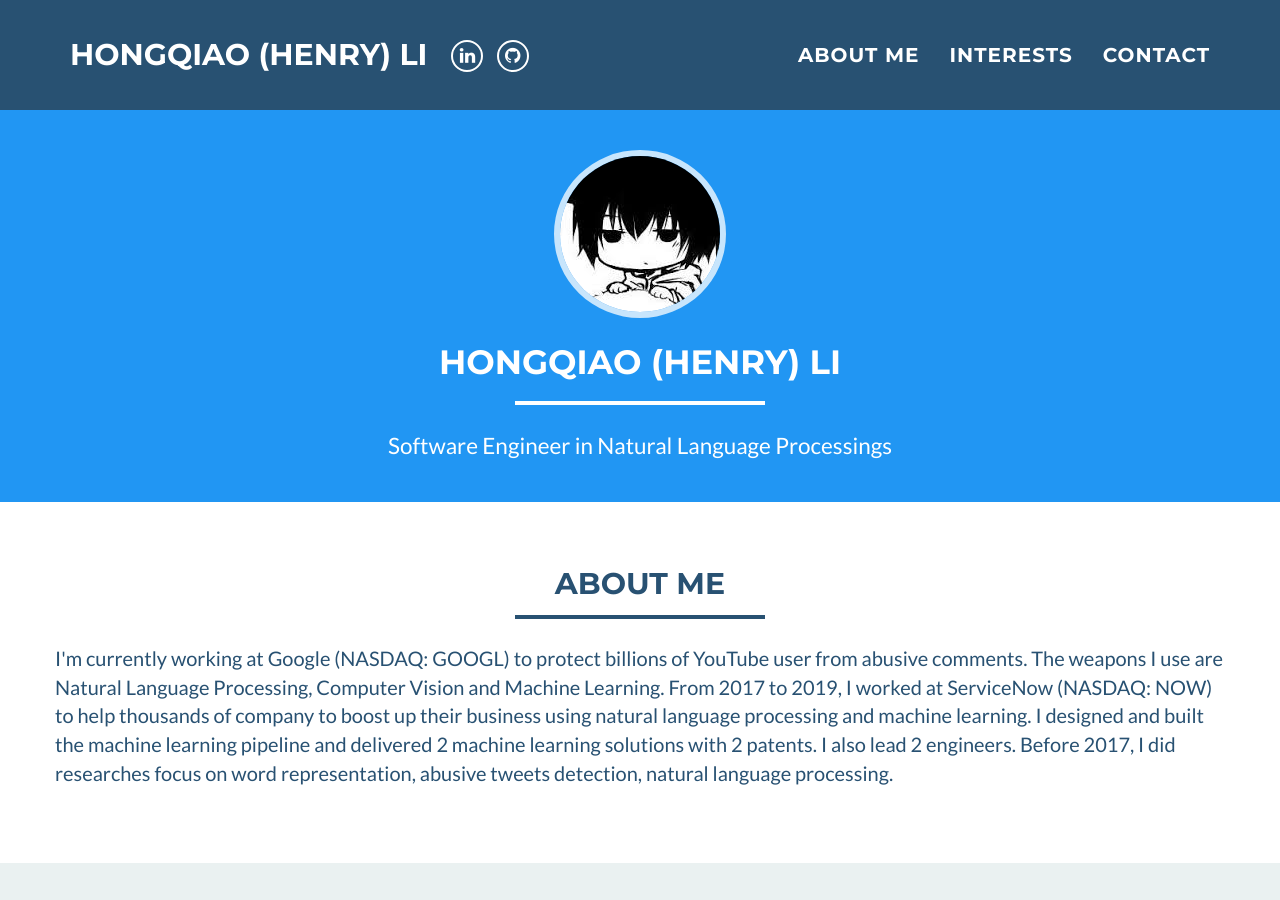
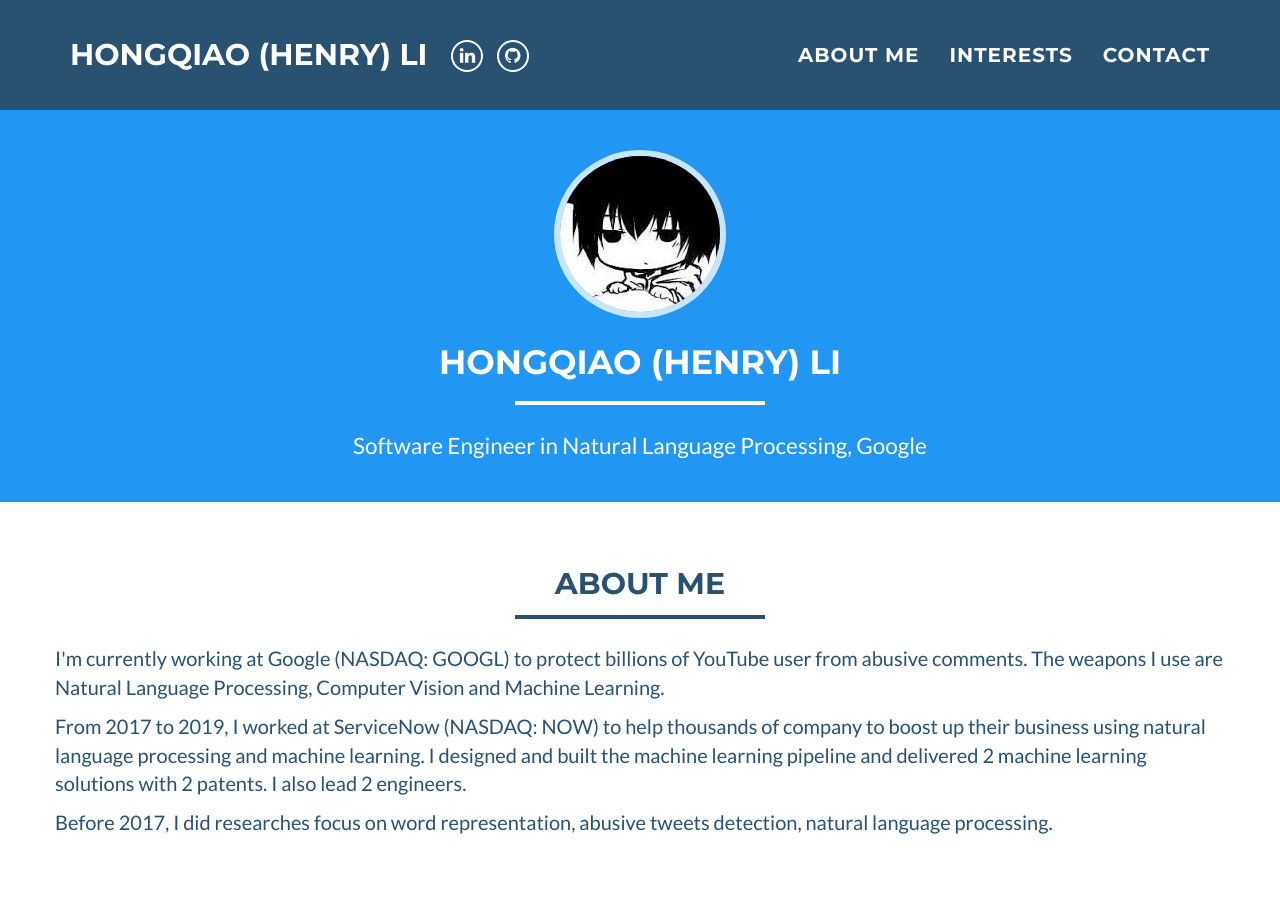
Before and after one commit to henrylih/henrylih.github.io, a Jekyll site: the page built from index.html, in a window 1280 px wide and 900 px high. Built offline with Jekyll 4.4.1, drawn with Linux system fonts in a browser that asks for light colours.

Commit message:
Formatted the description.

```diff
--- a/_config.yml
+++ b/_config.yml
@@ -3,7 +3,7 @@ name: Hongqiao (Henry) Li
 email: lhq.day@gmail.com
 
 keywords: "Software Engineer, Natural Language Processing, Computer Vision, Machine Learning, Deep Learning, Artificial Intelligence, C++, Python"
-skills: "Software Engineer in Natural Language Processings"
+skills: "Software Engineer in Natural Language Processing, Google"
 baseurl:
 
 # Social networks usernames (many more available: google-plus, flickr, dribbble, pinterest, instagram, tumblr, linkedin, etc.)
@@ -32,7 +32,6 @@ color:
 
 address:
   - line: Mountain View, CA 94043
-  - line: Beverly Hills, CA 90210
 
 # Build settings
 markdown: kramdown
--- a/_includes/about_me.html
+++ b/_includes/about_me.html
@@ -9,7 +9,11 @@
     <div class="row">
         <p>
             I'm currently working at Google (NASDAQ: GOOGL) to protect billions of YouTube user from abusive comments. The weapons I use are Natural Language Processing, Computer Vision and Machine Learning.
+        </p>
+        <p>
             From 2017 to 2019, I worked at ServiceNow (NASDAQ: NOW) to help thousands of company to boost up their business using natural language processing and machine learning. I designed and built the machine learning pipeline and delivered 2 machine learning solutions with 2 patents. I also lead 2 engineers.
+        </p>
+        <p>
             Before 2017, I did researches focus on word representation, abusive tweets detection, natural language processing.
         </p>
     </div>
```
